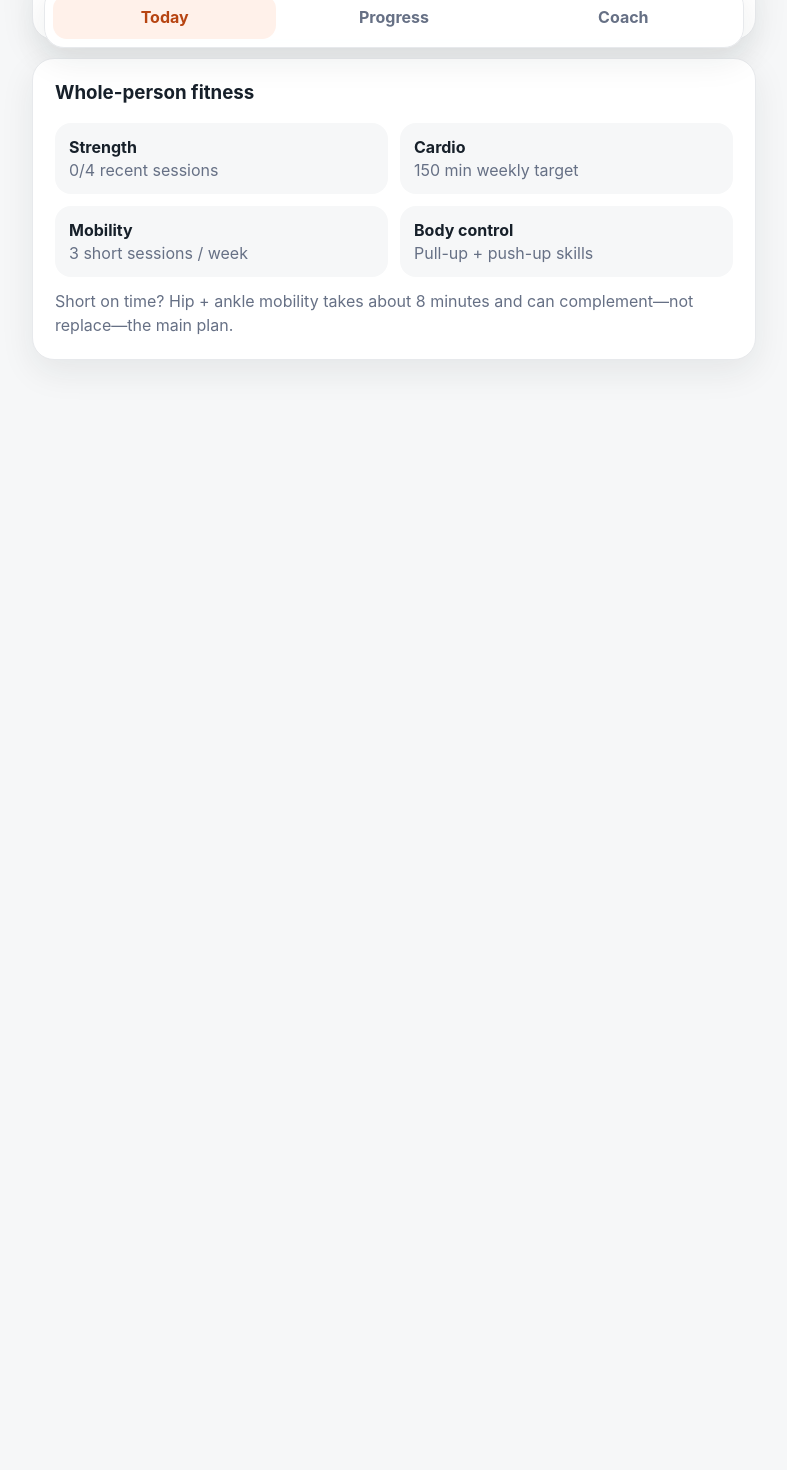
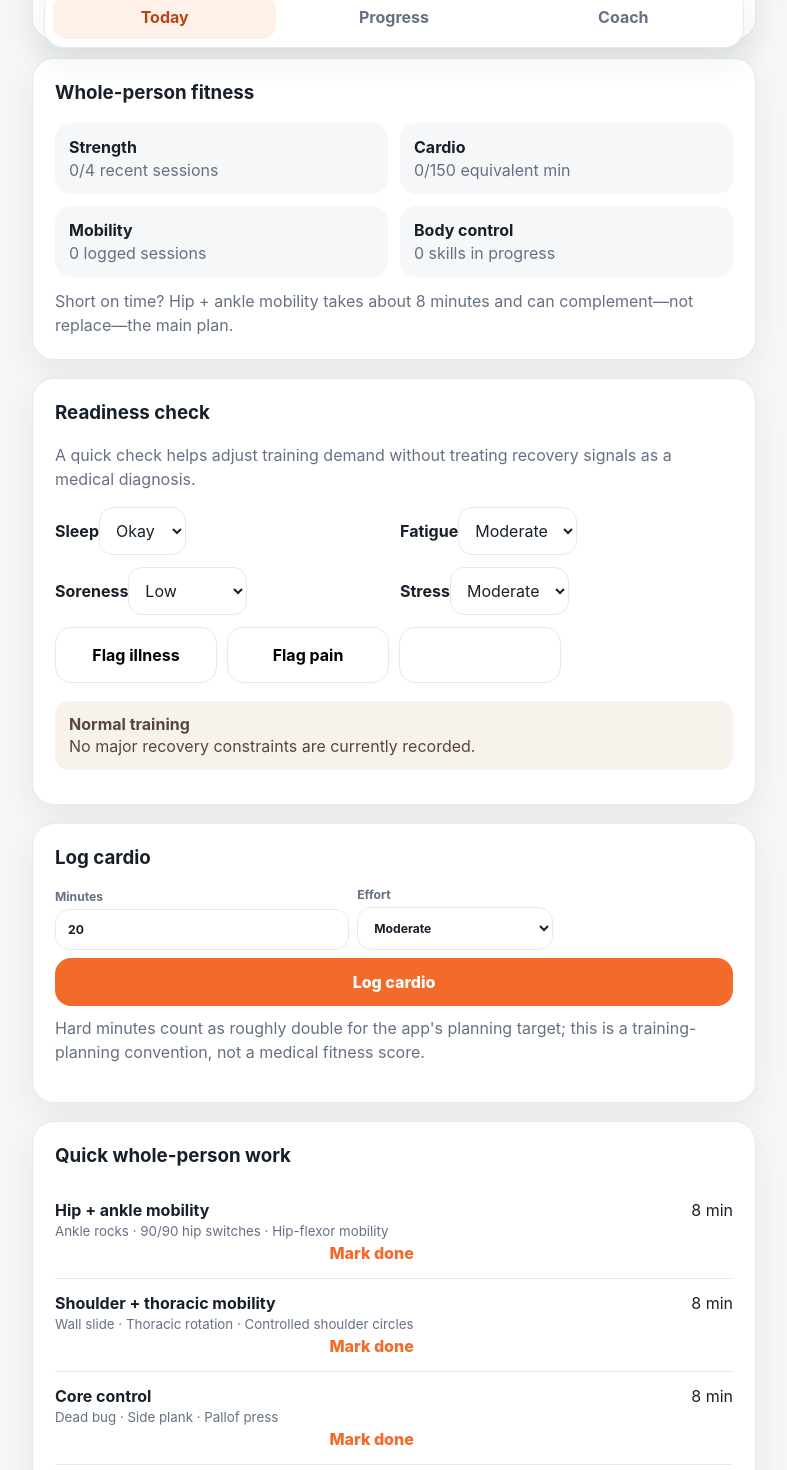
Before and after one commit to camster91/human-health, a Next.js app: page / in a window 1280 px wide. Shown: the part 740-2210 px from the top of the page, without its empty margins (246-1033 px from the left). Before the commit the page ends 1218 px from the top, so only its background shows below. Built offline with nearby package versions, Linux system fonts and the light colour scheme.

Commit message:
Add interactive whole-person readiness and activity tracking

```diff
--- a/app/whole-person-panel.tsx
+++ b/app/whole-person-panel.tsx
@@ -1,24 +1,107 @@
-import { capabilityMetrics, minimumEffectiveOptions, weeklyTargets } from '@/lib/whole-person';
+'use client';
+import { useEffect, useMemo, useState } from 'react';
+import { store } from '@/lib/storage';
+import { ActivityDose, CapabilityDomain, ReadinessInput, capabilityMetrics, cardioEquivalentMinutes, minimumEffectiveOptions, readinessDecision, skillTrees, targetProgress, weeklyMinutes, weeklyTargets } from '@/lib/whole-person';
 
 export function TodayWholePerson({strengthSessions}:{strengthSessions:number}){
-  const cardio=weeklyTargets.find(t=>t.domain==='cardio');
+  const [activity,setActivity]=useState<ActivityDose[]>([]);
+  const [readiness,setReadiness]=useState<ReadinessInput>({sleep:'okay',fatigue:'moderate',soreness:'low',stress:'moderate'});
+  const [savedReadiness,setSavedReadiness]=useState<ReadinessInput|undefined>();
+  const [minutes,setMinutes]=useState(20);
+  const [effort,setEffort]=useState<'easy'|'moderate'|'hard'>('moderate');
+  const [skills,setSkills]=useState<Record<string,string>>({});
+
+  useEffect(()=>{
+    setActivity(store.loadActivity());
+    const checks=store.loadReadiness();
+    if(checks.length){setSavedReadiness(checks[checks.length-1].input);setReadiness(checks[checks.length-1].input)}
+    setSkills(store.loadSkills());
+  },[]);
+
+  const cardioTarget=weeklyTargets.find(t=>t.domain==='cardio')?.minutes||150;
+  const cardioMinutes=useMemo(()=>activity.filter(d=>d.domain==='cardio').reduce((sum,d)=>sum+cardioEquivalentMinutes(d.minutes||0,d.effort||'moderate'),0),[activity]);
   const quick=minimumEffectiveOptions(10,['mobility','core','bodyweight']);
-  return <section className="card" aria-labelledby="whole-person-title">
-    <h3 id="whole-person-title">Whole-person fitness</h3>
-    <div className="metrics">
-      <span><b>Strength</b>{strengthSessions}/4 recent sessions</span>
-      <span><b>Cardio</b>{cardio?.minutes||150} min weekly target</span>
-      <span><b>Mobility</b>3 short sessions / week</span>
-      <span><b>Body control</b>Pull-up + push-up skills</span>
-    </div>
-    {quick[0]&&<p className="muted" style={{marginTop:12,marginBottom:0}}>Short on time? {quick[0].name} takes about {quick[0].minutes} minutes and can complement—not replace—the main plan.</p>}
-  </section>;
+  const decision=readinessDecision(savedReadiness||{});
+
+  function saveCheck(){
+    const next=[...store.loadReadiness(),{recordedAt:new Date().toISOString(),input:readiness}].slice(-30);
+    store.saveReadiness(next); setSavedReadiness(readiness);
+  }
+
+  function logCardio(){
+    const dose:ActivityDose={domain:'cardio',minutes,effort,completedAt:new Date().toISOString()};
+    const next=[...activity,dose]; store.saveActivity(next); setActivity(next);
+  }
+
+  function logMicro(domain:CapabilityDomain,sessionMinutes:number){
+    const dose:ActivityDose={domain,minutes:sessionMinutes,effort:'easy',completedAt:new Date().toISOString()};
+    const next=[...activity,dose]; store.saveActivity(next); setActivity(next);
+  }
+
+  function advanceSkill(treeId:string,stepId:string){
+    const next={...skills,[treeId]:stepId}; store.saveSkills(next); setSkills(next);
+  }
+
+  return <>
+    <section className="card" aria-labelledby="whole-person-title">
+      <h3 id="whole-person-title">Whole-person fitness</h3>
+      <div className="metrics">
+        <span><b>Strength</b>{strengthSessions}/4 recent sessions</span>
+        <span><b>Cardio</b>{Math.round(cardioMinutes)}/{cardioTarget} equivalent min</span>
+        <span><b>Mobility</b>{activity.filter(d=>d.domain==='mobility').length} logged sessions</span>
+        <span><b>Body control</b>{Object.keys(skills).length} skills in progress</span>
+      </div>
+      {quick[0]&&<p className="muted" style={{marginTop:12,marginBottom:0}}>Short on time? {quick[0].name} takes about {quick[0].minutes} minutes and can complement—not replace—the main plan.</p>}
+    </section>
+
+    <section className="card" aria-labelledby="readiness-title">
+      <h3 id="readiness-title">Readiness check</h3>
+      <p className="muted">A quick check helps adjust training demand without treating recovery signals as a medical diagnosis.</p>
+      <div className="metrics">
+        <label><b>Sleep</b><select value={readiness.sleep||'okay'} onChange={e=>setReadiness({...readiness,sleep:e.target.value as ReadinessInput['sleep']})}><option value="poor">Poor</option><option value="okay">Okay</option><option value="good">Good</option></select></label>
+        <label><b>Fatigue</b><select value={readiness.fatigue||'moderate'} onChange={e=>setReadiness({...readiness,fatigue:e.target.value as ReadinessInput['fatigue']})}><option value="low">Low</option><option value="moderate">Moderate</option><option value="high">High</option></select></label>
+        <label><b>Soreness</b><select value={readiness.soreness||'low'} onChange={e=>setReadiness({...readiness,soreness:e.target.value as ReadinessInput['soreness']})}><option value="low">Low</option><option value="moderate">Moderate</option><option value="high">High</option></select></label>
+        <label><b>Stress</b><select value={readiness.stress||'moderate'} onChange={e=>setReadiness({...readiness,stress:e.target.value as ReadinessInput['stress']})}><option value="low">Low</option><option value="moderate">Moderate</option><option value="high">High</option></select></label>
+      </div>
+      <div className="quick-grid" style={{marginTop:12}}>
+        <button onClick={()=>setReadiness({...readiness,illness:!readiness.illness})}>{readiness.illness?'Illness flagged':'Flag illness'}</button>
+        <button onClick={()=>setReadiness({...readiness,pain:!readiness.pain})}>{readiness.pain?'Pain flagged':'Flag pain'}</button>
+        <button className="primary" onClick={saveCheck}>Save check-in</button>
+      </div>
+      <div className="coach-note"><b>{decision.level==='normal'?'Normal training':decision.level==='reduced'?'Reduce optional volume':'Recovery-first'}</b><br/>{decision.reasons.length?decision.reasons.join(' '):'No major recovery constraints are currently recorded.'}</div>
+    </section>
+
+    <section className="card" aria-labelledby="cardio-log-title">
+      <h3 id="cardio-log-title">Log cardio</h3>
+      <div className="log-box">
+        <label>Minutes<input type="number" min="1" max="240" value={minutes} onChange={e=>setMinutes(Math.max(1,Number(e.target.value)))}/></label>
+        <label>Effort<select value={effort} onChange={e=>setEffort(e.target.value as typeof effort)}><option value="easy">Easy</option><option value="moderate">Moderate</option><option value="hard">Hard</option></select></label>
+        <button className="primary" onClick={logCardio}>Log cardio</button>
+      </div>
+      <p className="muted" style={{marginTop:10}}>Hard minutes count as roughly double for the app's planning target; this is a training-planning convention, not a medical fitness score.</p>
+    </section>
+
+    <section className="card" aria-labelledby="quick-work-title">
+      <h3 id="quick-work-title">Quick whole-person work</h3>
+      {quick.map(s=><div className="history" key={s.id}><b>{s.name}</b><span>{s.minutes} min</span><small>{s.items.join(' · ')}</small><button className="link" onClick={()=>logMicro(s.domain,s.minutes)}>Mark done</button></div>)}
+    </section>
+
+    <section className="card" aria-labelledby="skill-title">
+      <h3 id="skill-title">Bodyweight skills</h3>
+      {skillTrees.map(tree=><div key={tree.id} style={{marginBottom:18}}><b>{tree.name}</b><p className="muted">Choose the step you can currently perform cleanly. Progress only when its target is repeatable.</p><div className="quick-grid">{tree.steps.map(step=><button key={step.id} className={skills[tree.id]===step.id?'active':''} onClick={()=>advanceSkill(tree.id,step.id)}>{step.name}</button>)}</div>{skills[tree.id]&&<small>{tree.steps.find(s=>s.id===skills[tree.id])?.target}</small>}</div>)}
+    </section>
+  </>;
 }
 
 export function CapabilityPanel(){
+  const [activity,setActivity]=useState<ActivityDose[]>([]);
+  useEffect(()=>setActivity(store.loadActivity()),[]);
+  const cardioTarget=weeklyTargets.find(t=>t.domain==='cardio')?.minutes||150;
+  const cardio=weeklyMinutes(activity,'cardio');
   return <section className="card" aria-labelledby="capability-title">
     <h2 id="capability-title">Capability map</h2>
     <p className="muted">Each domain stays measurable on its own. Human Health does not collapse these into a universal health score.</p>
+    <div className="metrics" style={{marginBottom:16}}><span><b>Cardio target</b>{Math.round(targetProgress(cardio,cardioTarget)*100)}% of weekly minutes</span><span><b>Recorded domains</b>{new Set(activity.map(a=>a.domain)).size} active</span></div>
     {capabilityMetrics.map(metric=><div className="history" key={metric.id}>
       <b>{metric.name}</b><span>{metric.unit}</span><small>{metric.domain} · {metric.description}</small>
     </div>)}
```
